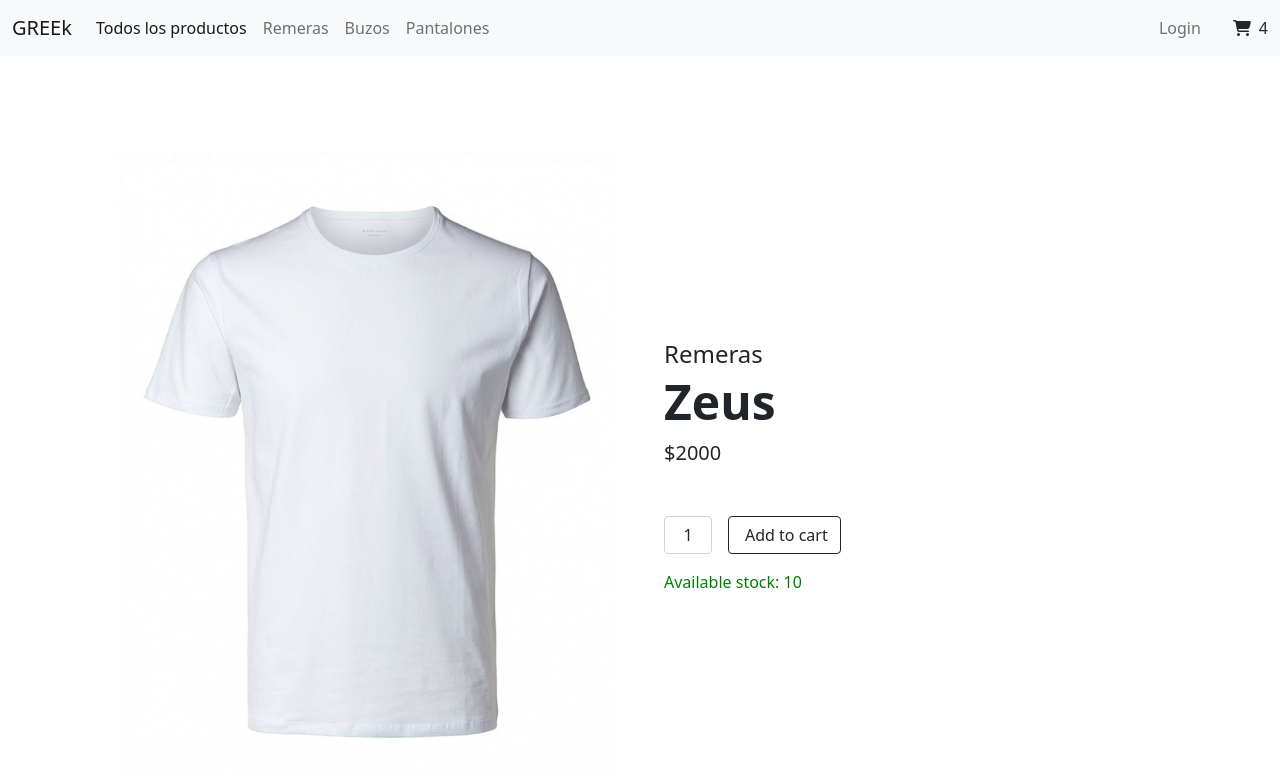
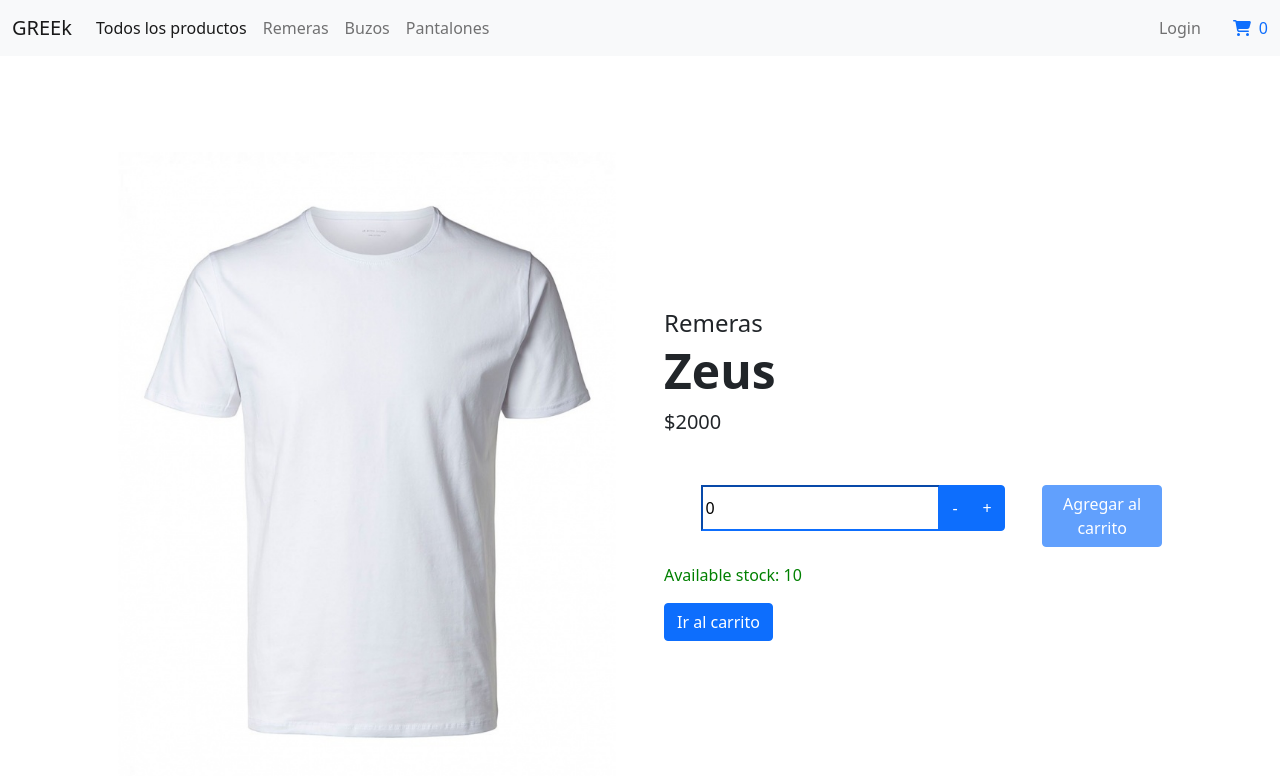
Before and after one commit to os-m19/clasereact-manusia, a React (Create React App) app: page /item/1 in a window 1280 px wide. Shown: the top 776 px of the page. Built offline with nearby package versions, Linux system fonts and the light colour scheme.

Commit message:
Item Count Event

```diff
--- a/src/App.js
+++ b/src/App.js
@@ -1,10 +1,9 @@
-import logo from './logo.svg';
 import './App.css';
 import NavBar from './components/NavBar';
 import 'bootstrap/dist/css/bootstrap.min.css';
 import "bootstrap"
 import ItemListContainer from "./components/ItemListContainer";
-import Title from './components/Title';
+// import Title from './components/Title';
 import ItemDetailContainer from './components/ItemDetailContainer';
 import {BrowserRouter, Routes, Route, Link} from 'react-router-dom';
 
@@ -18,11 +17,11 @@ function App() {
     <>
     <BrowserRouter>
       <NavBar title={dataStore.title} />
-      {/* <Title/> */}
       <Routes>
         <Route index element={<ItemListContainer/>}/>
         <Route path="/category/:typeID" element={<ItemListContainer/>}/>
-        <Route path="item/:id" element={<ItemDetailContainer />} />
+        <Route path="/item/:id" element={<ItemDetailContainer />} />
+        <Route path="/cart" element={<div>En construcción</div>}/>
       </Routes>
     </BrowserRouter>
     </>
--- a/src/components/CartWidget/CartWidget.jsx
+++ b/src/components/CartWidget/CartWidget.jsx
@@ -1,14 +1,16 @@
-
+import { Link } from "react-router-dom";
 import { faShoppingCart } from "@fortawesome/free-solid-svg-icons";
 import { FontAwesomeIcon } from "@fortawesome/react-fontawesome";
 
 
 const CartWidget = () => {
-    const amount = 4;
+    const amount = 0;
     return (
       <div className="ps-4">
-      <FontAwesomeIcon icon={faShoppingCart} />
-      <span className="ps-2">{amount}</span>
+        <Link to="/cart" className="text-decoration-none">
+            <FontAwesomeIcon icon={faShoppingCart} />
+            <span className="ps-2 text-decoration-none">{amount}</span>
+        </Link>
       </div>
     );
   };
--- a/src/components/ItemCount.jsx
+++ b/src/components/ItemCount.jsx
@@ -1,23 +1,59 @@
 import { useState } from "react";
 
-let stockLimit = 10
-const ClickTracker = () => {
-    const [count, setCount] = useState(1);
+const ItemCount = ({ stock = 2, initial= 0, onAdd }) => {
+    const [count, setCount] = useState(initial);
+    const updateCount = (op) => {
+        if (op === "-" && count > 0) {
+          setCount(count - 1);
+        }
+        if (op === "+" && count < stock) {
+          setCount(count + 1);
+        }
+      };
 
-    const registrarClick = (operacion) => {
-        if(operacion==="-" && count>1){
-            setCount(count-1);
-        }else if(operacion==="+" && count<stockLimit){
-            setCount(count+1);
+    const updateCountInput = (e) => {
+        const {value} = e.target;
+        if(value<= stock){
+            setCount(isNaN(value) ? 0 : parseInt(value));
         }
     }
     return (
         <>
-            <button onClick={()=> registrarClick("-")}>-</button>
-            {count}
-            <button onClick={()=> registrarClick("+")}>+</button>
+            <div className="input-group input-spinner mb-3 d-flex justify-content-center">
+                <input
+                onChange={(e) => updateCountInput(e)}
+                className="border-primary"
+                placeholder=""
+                value={count}
+                type="number"
+                />
+                <button
+                onClick={() => updateCount("-")}
+                className="btn btn-icon btn-primary"
+                type="button"
+                >
+                -
+                </button>
+                <button
+                onClick={() => updateCount("+")}
+                className="btn btn-icon btn-primary"
+                type="button"
+                >
+                +
+                </button>
+            </div>
+            <div className="d-flex justify-content-center">
+                <button
+                onClick={() => onAdd(count)}
+                type="button"
+                className="btn btn-icon btn-primary"
+                disabled={count === "" || count === 0}
+                >
+                Agregar al carrito
+                </button>
+            </div>
         </>
      );
 }
 
-export default ClickTracker;
+export default ItemCount;
--- a/src/components/ItemDetail.jsx
+++ b/src/components/ItemDetail.jsx
@@ -1,6 +1,15 @@
+import {useState} from "react"
+import ItemCount from "./ItemCount";
+import { Link } from "react-router-dom";
+
+
 const ItemDetail = ({item}) => {
 
+    const [amount, setAmount] = useState(0);
     const { name, price, stock, img, type, info } = item;
+    const onAdd =(amount) => {
+        setAmount ( amount);
+    }
     return ( <>
      <section className="py-5">
             <div className="container px-4 px-lg-5 my-5">
@@ -15,15 +24,18 @@ const ItemDetail = ({item}) => {
                         </div>
                         <p className="lead">{info}</p>
                         <div className="d-flex">
-                            <input className="form-control text-center me-3" id="inputQuantity" type="num" defaultValue="1" style={{maxWidth: "3rem"}} />
+                            {/* <input className="form-control text-center me-3" id="inputQuantity" type="num" defaultValue="1" style={{maxWidth: "3rem"}} />
                             <button className="btn btn-outline-dark flex-shrink-0" type="button">
                                 <i className="bi-cart-fill me-1"></i>
                                 Add to cart
-                            </button>
+                            </button> */}
+                            {amount == 0 ? <ItemCount stock={stock} initial={0} onAdd={onAdd}/> : <h1>{amount} artículos añadidos</h1> }
+
                         </div>
                         <div className="d-flex">
                             <p className="mt-3" style={{color: "green"}}>Available stock: {stock}</p>
                         </div>
+                        <Link to="/cart"><button className="btn btn-icon btn-primary">Ir al carrito</button></Link>
                     </div>
                 </div>
             </div>
--- a/src/components/ItemList.jsx
+++ b/src/components/ItemList.jsx
@@ -4,7 +4,6 @@ import Item from "./Item";
 const ItemList = (props) => {
     return (
         <>
-            <h2 className="text-center mt-5 mb-5 display-3"><strong>Catálogo</strong></h2>
             <div className="row row-cols-1 row-cols-sm-2 row-cols-xl-4 g-4 ms-5">
                 {
                     props.items.map(
--- a/src/components/ItemListContainer.jsx
+++ b/src/components/ItemListContainer.jsx
@@ -36,55 +36,12 @@ const ItemListContainer = (props) => {
 
   return (
     <>
-      <ItemList items={items}/>
+      <h2 className="text-center mt-5 mb-5 display-3"><strong>Catálogo</strong></h2>
+      <div className='row justify-content-center mb-5'>
+        <ItemList items={items}/>
+      </div>
     </>
   );
 };
 
   export default ItemListContainer;
-
-/*
-<Link to={"/nav"}
-
-Ruta con parametros
-<Route path="/category/:type" />
-
-Hook
-import {useParams} from "react-router-dom"
-
-const {type} = useParams()
-
-const [items, setItems] = useState([]);
-
-useEffect(
-  () => {
-    const promiseItems = new Promise((resolve, reject) => {
-      setTimeout(
-        () => {
-          resolve(itemDetailExample);
-          },
-      2000);
-    });
-    promiseItems.then(
-      (respuesta) => {
-        const products= respuesta;
-        if (type){
-          setItems (itemDetailExample.filter(product=> product.type));
-        }else{
-          setItems(products)
-        }
-      }
-    )
-  },
-  [name]
-)
-return (
-    items.map(
-        cadaItem => <ItemDetail key={cadaItem.id} name={cadaItem.name} type={cadaItem.type} price={cadaItem.price} img={cadaItem.img} stock={cadaItem.stock} info={cadaItem.info}/>
-    )
-)
-
-const {id} = useParams()
-<Route path="/details/:id" />
-
-*/
```
